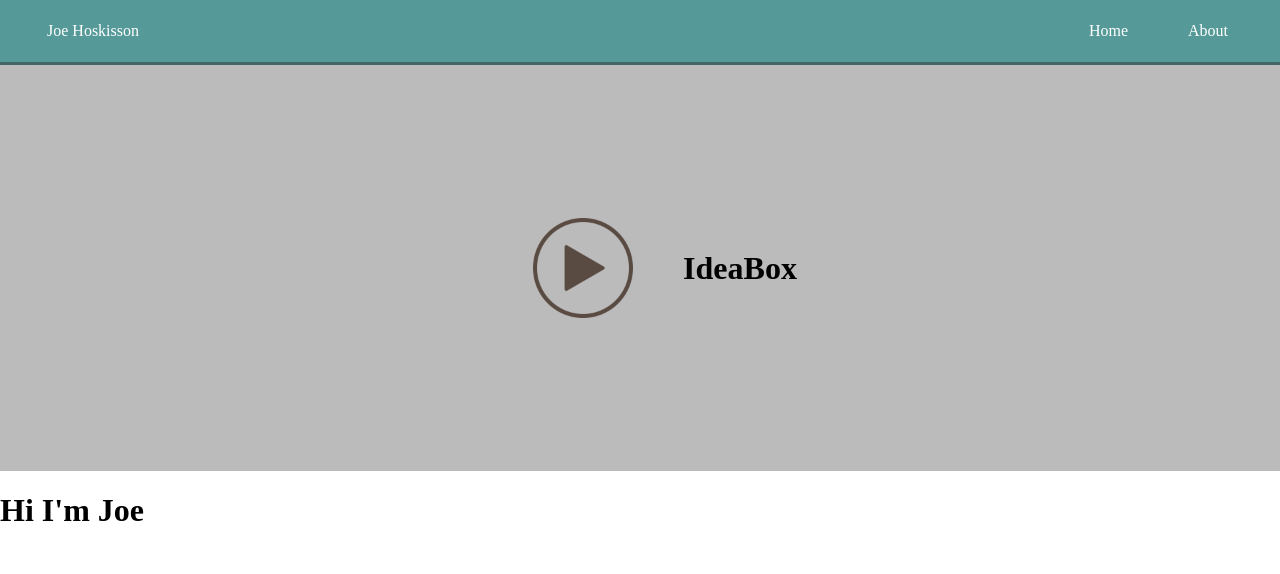
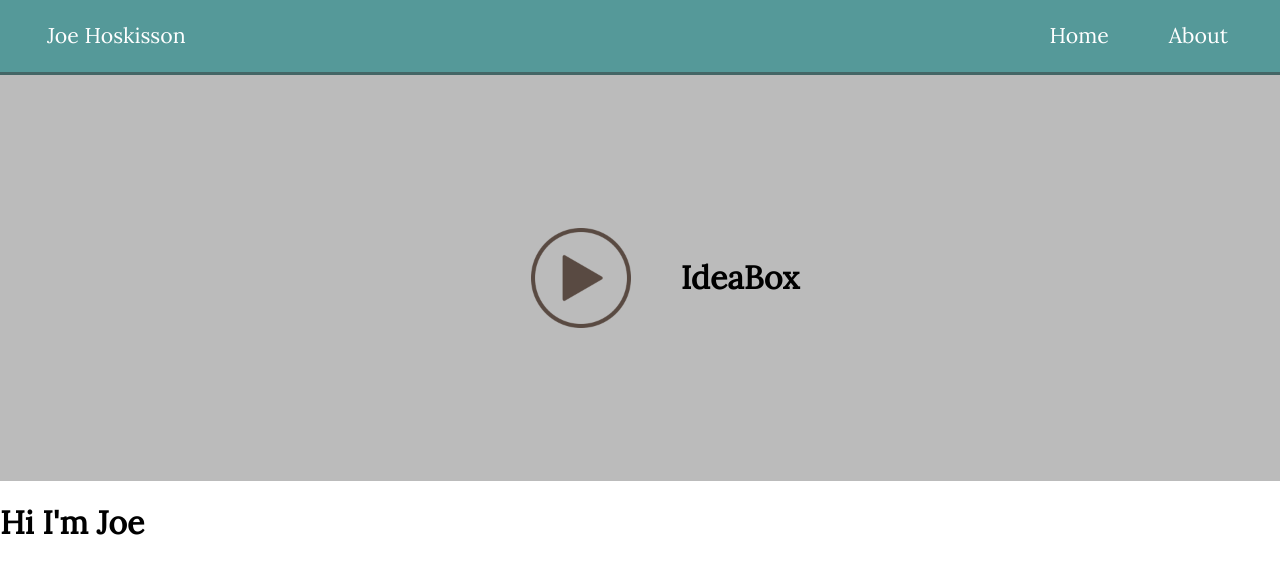
Before and after one commit to joevus/portfolio-ideabox, a React (Create React App) app: page / in a window 1280 px wide. Shown: the top 574 px of the page. Built offline with nearby package versions, Linux system fonts and the light colour scheme.

Commit message:
Changed fonts.

```diff
--- a/public/index.html
+++ b/public/index.html
@@ -8,6 +8,7 @@
       manifest.json provides metadata used when your web app is added to the
       homescreen on Android. See https://developers.google.com/web/fundamentals/engage-and-retain/web-app-manifest/
     -->
+    <link href="https://fonts.googleapis.com/css?family=Lora|Roboto" rel="stylesheet">
     <link rel="manifest" href="%PUBLIC_URL%/manifest.json">
     <link rel="shortcut icon" href="%PUBLIC_URL%/favicon.ico">
     <!--
--- a/src/components/main/ideabox/index.js
+++ b/src/components/main/ideabox/index.js
@@ -253,10 +253,11 @@ class IdeaboxContainer extends React.Component {
     let writeOnCanvas = (segmentObj, str) => {
       let leftMargin = 50;
       let topMargin = 200;
+      // let canvFont =
       let breakPoint;
       // make changes for mobile
       if(window.innerWidth < 768) {
-        ctx.font = "24px Georgia";
+        ctx.font = "24px Roboto";
         leftMargin = 15;
         topMargin = 125;
         // find break in words after 28 characters, only portrait mode
@@ -265,7 +266,7 @@ class IdeaboxContainer extends React.Component {
           console.log("breakpoint found: " + breakPoint);
         }
       } else {
-        ctx.font = "32px Georgia";
+        ctx.font = "32px Roboto";
       }
 
       let i = 0;
--- a/src/components/navbar/Navbar.js
+++ b/src/components/navbar/Navbar.js
@@ -4,7 +4,7 @@ class Navbar extends React.Component {
   render() {
     return(
       <nav className="navbar">
-        <div className="brand">Joe Hoskisson</div>
+        <div className="brand"><a href="#">Joe Hoskisson</a></div>
         <div className="nav-right">
           <a className="navLink" href="#">Home</a>
           <a className="navLink" href="#">About</a>
--- a/src/css/index.css
+++ b/src/css/index.css
@@ -12,14 +12,34 @@ html {
   box-sizing: border-box;
 }
 
+h1, h2, h3, h4, h5, h6, .navbar a {
+  /*font-family: 'Lobster', Georgia, Times, serif;*/
+  /*font-family: 'Roboto', sans-serif;*/
+  font-family: 'Lora', Georgia, Times, serif;
+  line-height: 1.3;
+}
+
+p {
+  font-family: 'Roboto', Helvetica, Arial, sans-serif;
+  font-size: 14pt;
+}
+
 .navbar {
   color: white;
   display: grid;
   grid-template-columns: 1fr 1fr;
   background: #559999;
   border-bottom: solid #446666 3px;
+  /*font-size: 16pt;*/
 }
-
+.navbar a {
+  font-size: 16pt;
+  text-decoration: none;
+  color: white;
+}
+.navbar a:hover {
+  color: #bbcdcd;
+}
 .brand {
   margin-left: 25px;
 }
@@ -31,8 +51,7 @@ html {
 
 .nav-right a {
   margin-left: 60px;
-  text-decoration: none;
-  color: white;
+
 }
 
 .navbar div {
```
